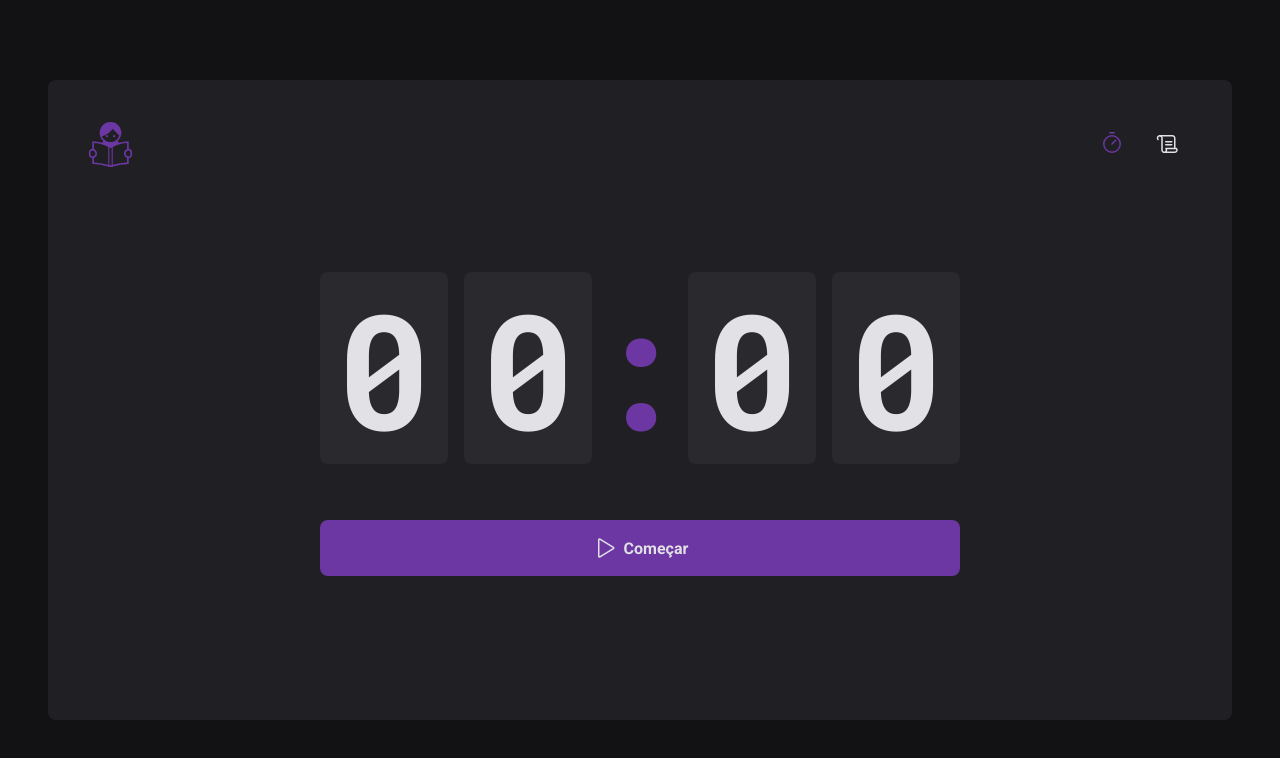
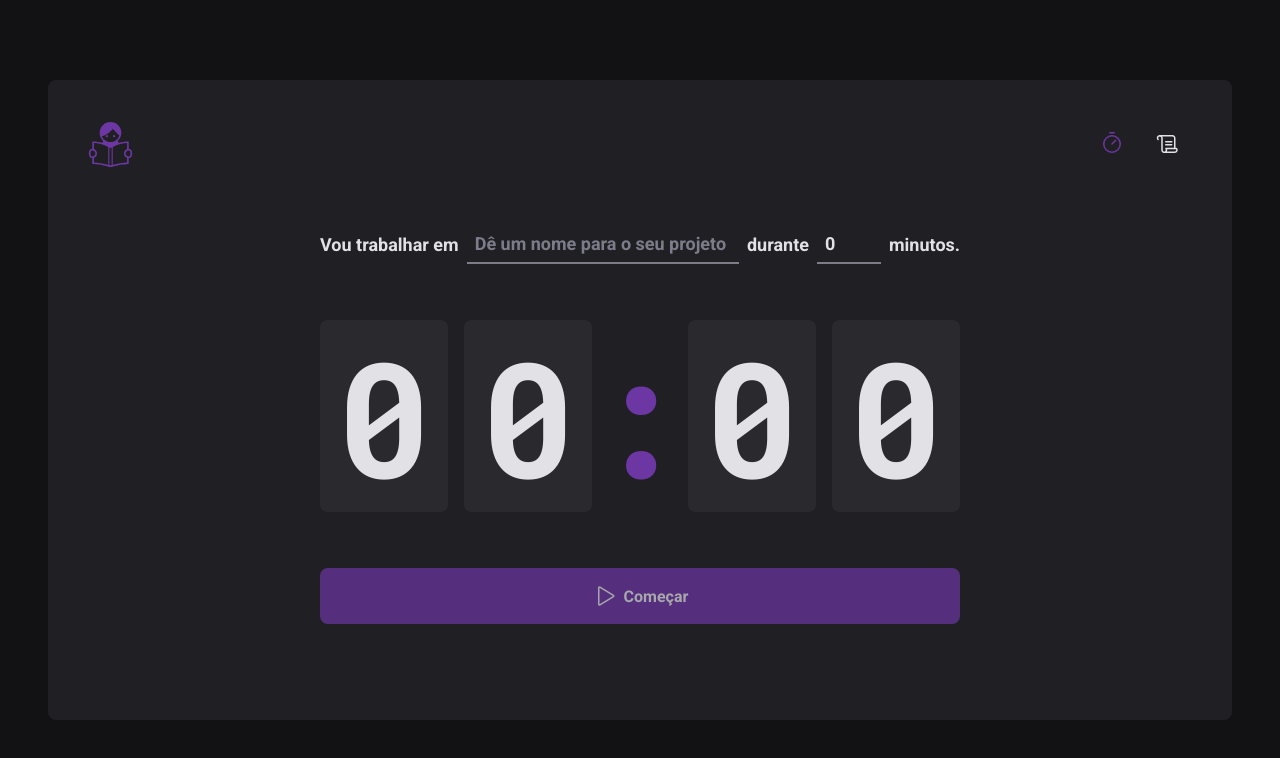
Before and after one commit to iMetzker/pomo-app, a React (Vite) app: page / in a window 1280 px wide. Shown: the top 758 px of the page. Built offline with nearby package versions, Linux system fonts and the light colour scheme.

Commit message:
feat: converting newCycleForm to context

```diff
--- a/index.html
+++ b/index.html
@@ -9,8 +9,9 @@
       rel="stylesheet"
     />
     <meta name="viewport" content="width=device-width, initial-scale=1.0" />
+    <link rel="icon" href="./src/assets/icon-default.svg">
 
-    <title>Pomo App</title>
+    <title>Pomo App - Time To Focus! </title>
   </head>
   <body>
     <div id="root"></div>
--- a/src/pages/Home/components/Countdown/index.tsx
+++ b/src/pages/Home/components/Countdown/index.tsx
@@ -1,13 +1,18 @@
-import { useContext, useEffect, useState } from "react";
+import { useContext, useEffect } from "react";
 import { CountDownContainer, Separator } from "./style";
 import { differenceInSeconds } from "date-fns";
 import { CyclesContext } from "../..";
 
+import finishSvg from  '../../../../assets/icon-finish.svg'
+
 export function CountDown() {
-  const { activeCycle, activeCycleId, markCurrentCycleAsFinished } =
-    useContext(CyclesContext);
-
-  const [amountSecondsPassed, setAmountSecondsPassed] = useState(0);
+  const {
+    activeCycle,
+    activeCycleId,
+    markCurrentCycleAsFinished,
+    amountSecondsPassed,
+    setSecondsPassed,
+  } = useContext(CyclesContext);
 
   const totalSeconds = activeCycle ? activeCycle.minutesAmount * 60 : 0;
 
@@ -23,10 +28,10 @@ export function CountDown() {
 
         if (secondsDifference >= totalSeconds) {
           markCurrentCycleAsFinished();
-          setAmountSecondsPassed(totalSeconds);
+          setSecondsPassed(totalSeconds);
           clearInterval(interval);
         } else {
-          setAmountSecondsPassed(secondsDifference);
+          setSecondsPassed(secondsDifference);
         }
       }, 1000);
     }
@@ -35,7 +40,7 @@ export function CountDown() {
     return () => {
       clearInterval(interval);
     };
-  }, [activeCycle, totalSeconds, activeCycleId, markCurrentCycleAsFinished]);
+  }, [activeCycle, totalSeconds, activeCycleId, markCurrentCycleAsFinished, setSecondsPassed]);
 
   const currentSeconds = activeCycle ? totalSeconds - amountSecondsPassed : 0;
 
@@ -48,6 +53,13 @@ export function CountDown() {
   useEffect(() => {
     if (activeCycle) {
       document.title = `${minutes}:${seconds} - ${activeCycle?.task}`;
+
+      if (minutes === '00' && seconds === '00') {
+        const link = document.querySelector("link[rel~='icon']") as HTMLLinkElement | null;
+        if (link) {
+          link.href = finishSvg;
+        }
+      }
     }
   }, [minutes, seconds, activeCycle]);
 
--- a/src/pages/Home/components/NewCycleForm/index.tsx
+++ b/src/pages/Home/components/NewCycleForm/index.tsx
@@ -1,30 +1,11 @@
 import { FormContainer, MinutesAmountInput, TaskInput } from "./style";
-import { useForm } from "react-hook-form";
-import { zodResolver } from "@hookform/resolvers/zod";
-import * as zod from "zod";
-
-const newCicleFormValidationSchema = zod.object({
-  task: zod.string().min(1, "Informe a tarefa"),
-  minutesAmount: zod
-    .number()
-    .min(5, "O ciclo precisa ter no mínimo 5 minutos")
-    .max(60, "O ciclo precisa ter no máximo 60 minutos"),
-});
-
-// utilizando o potencial do zod em se integrar ao typescript, extraindo do schema a typagem
-type NewCycleFormData = zod.infer<typeof newCicleFormValidationSchema>;
-
+import { useContext } from "react";
+import { CyclesContext } from "../..";
+import { useFormContext } from "react-hook-form";
 
 export function NewCycleForm() {
-
-  // register  recebe um nome do input e retorna alguns métodos para trabalharmos com input : onChange, onBlur, onFocus ...
-  const { register, handleSubmit, watch, reset } = useForm<NewCycleFormData>({
-    resolver: zodResolver(newCicleFormValidationSchema),
-    defaultValues: {
-      task: "",
-      minutesAmount: 0,
-    },
-  });
+  const { activeCycle } = useContext(CyclesContext);
+  const { register } = useFormContext();
 
   return (
     <>
--- a/src/pages/Home/index.tsx
+++ b/src/pages/Home/index.tsx
@@ -7,6 +7,9 @@ import {
 import { createContext, useState } from "react";
 import { CountDown } from "./components/Countdown";
 import { NewCycleForm } from "./components/NewCycleForm";
+import { FormProvider, useForm } from "react-hook-form";
+import { zodResolver } from "@hookform/resolvers/zod";
+import * as zod from "zod";
 
 interface Cycle {
   id: string;
@@ -18,18 +21,45 @@ interface Cycle {
 }
 
 interface CyclesContextType {
-  activeCycle: Cycle | undefined
-  activeCycleId: string | null
-  markCurrentCycleAsFinished: () => void // function sem retorno
+  activeCycle: Cycle | undefined;
+  activeCycleId: string | null;
+  amountSecondsPassed: number;
+  markCurrentCycleAsFinished: () => void; // function sem retorno
+  setSecondsPassed: (seconds: number) => void;
 }
 
 export const CyclesContext = createContext({} as CyclesContextType);
 
+const newCicleFormValidationSchema = zod.object({
+  task: zod.string().min(1, "Informe a tarefa"),
+  minutesAmount: zod
+    .number()
+    .min(5, "O ciclo precisa ter no mínimo 5 minutos")
+    .max(60, "O ciclo precisa ter no máximo 60 minutos"),
+});
+
+type NewCycleFormData = zod.infer<typeof newCicleFormValidationSchema>;
+
 export function Home() {
   const [cycles, setCycles] = useState<Cycle[]>([]);
   const [activeCycleId, setActiveCycleId] = useState<string | null>(null);
+  const [amountSecondsPassed, setAmountSecondsPassed] = useState(0);
+
+  const newCycleForm = useForm<NewCycleFormData>({
+    resolver: zodResolver(newCicleFormValidationSchema),
+    defaultValues: {
+      task: "",
+      minutesAmount: 0,
+    },
+  });
+
+  const { handleSubmit, watch, reset } = newCycleForm;
 
   const activeCycle = cycles.find((cycle) => cycle.id === activeCycleId);
+
+  function setSecondsPassed(seconds: number) {
+    setAmountSecondsPassed(seconds);
+  }
 
   function markCurrentCycleAsFinished() {
     setCycles((state) =>
@@ -43,23 +73,23 @@ export function Home() {
     );
   }
 
-  // function handleCreateNewCycle(data: NewCycleFormData) {
-  //   const newCycle: Cycle = {
-  //     id: String(new Date().getTime()),
-  //     task: data.task,
-  //     minutesAmount: data.minutesAmount,
-  //     startDate: new Date(),
-  //   };
+  function handleCreateNewCycle(data: NewCycleFormData) {
+    const newCycle: Cycle = {
+      id: String(new Date().getTime()),
+      task: data.task,
+      minutesAmount: data.minutesAmount,
+      startDate: new Date(),
+    };
 
-  //   setCycles((state) => [...state, newCycle]);
-  //   setActiveCycleId(newCycle.id);
-  //   setAmountSecondsPassed(0);
+    setCycles((state) => [...state, newCycle]);
+    setActiveCycleId(newCycle.id);
+    setAmountSecondsPassed(0);
 
-  //   reset();
-  // }
+    reset();
+  }
 
-  // const task = watch("task");
-  // const isSubmitDisabled = !task;
+  const task = watch("task");
+  const isSubmitDisabled = !task;
 
   function handleInterruptCycle() {
     setCycles(
@@ -77,17 +107,25 @@ export function Home() {
 
   return (
     <Homecontainer>
-      <form
-        // onSubmit={handleSubmit(handleCreateNewCycle)}
-        action="">
+      <form onSubmit={handleSubmit(handleCreateNewCycle)} action="">
         {activeCycle && (
           <>
             <h1>{activeCycle?.task}</h1>
           </>
         )}
 
-        <CyclesContext.Provider value={{activeCycle, activeCycleId, markCurrentCycleAsFinished}}>
-          {/* <NewCycleForm /> */}
+        <CyclesContext.Provider
+          value={{
+            activeCycle,
+            activeCycleId,
+            markCurrentCycleAsFinished,
+            amountSecondsPassed,
+            setSecondsPassed,
+          }}
+        >
+          <FormProvider {...newCycleForm}>
+            <NewCycleForm />
+          </FormProvider>
           <CountDown />
         </CyclesContext.Provider>
 
@@ -97,9 +135,7 @@ export function Home() {
             Interromper
           </StopCountdownButton>
         ) : (
-            <StartCountdownButton
-              // disabled={isSubmitDisabled}
-              type="submit">
+          <StartCountdownButton disabled={isSubmitDisabled} type="submit">
             <Play size={24} />
             Começar
           </StartCountdownButton>
```
Also changed, not shown: src/assets/icon-default.svg (added), src/assets/icon-finish.svg (added). Lines whose indentation alone changed are shown as unchanged.
